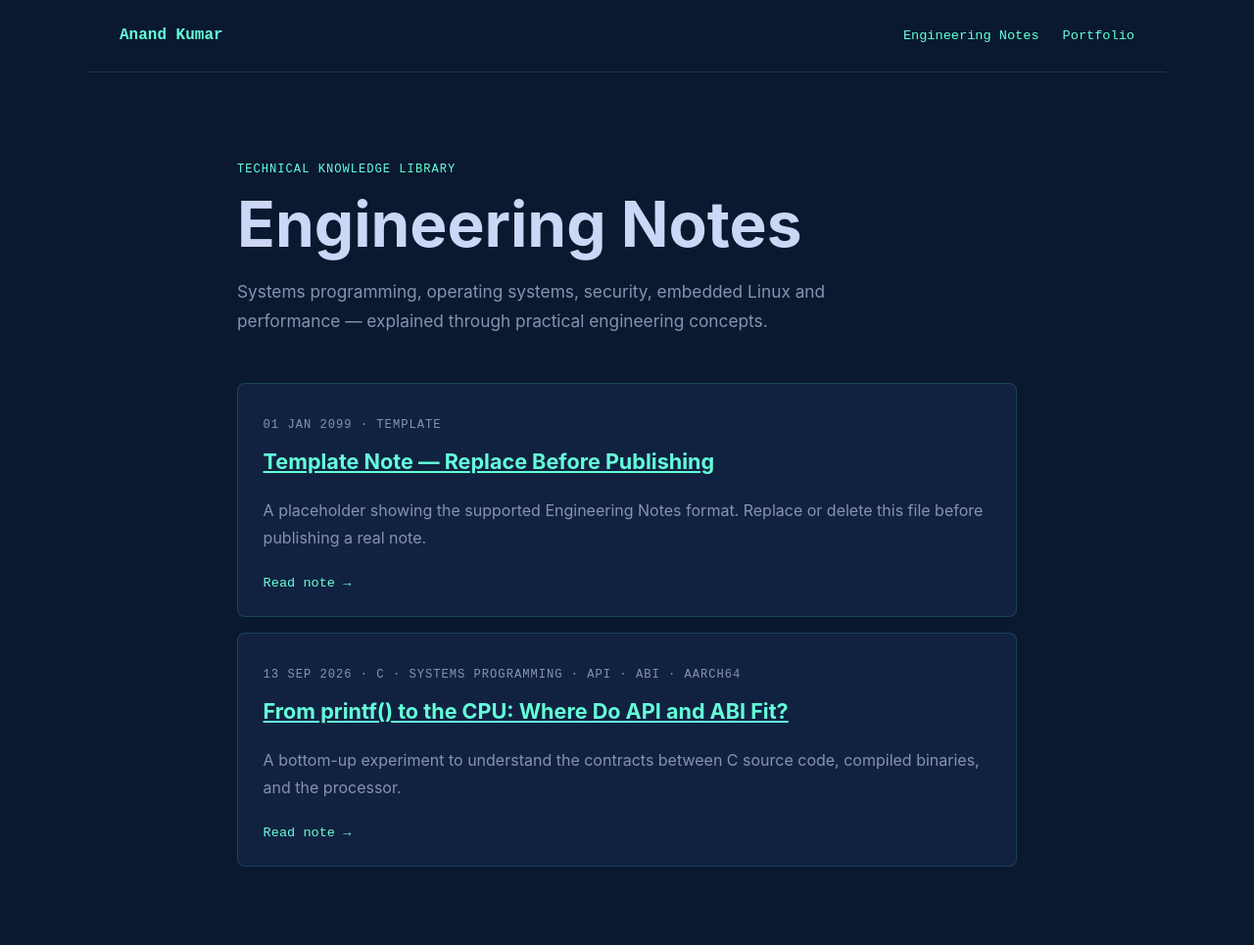
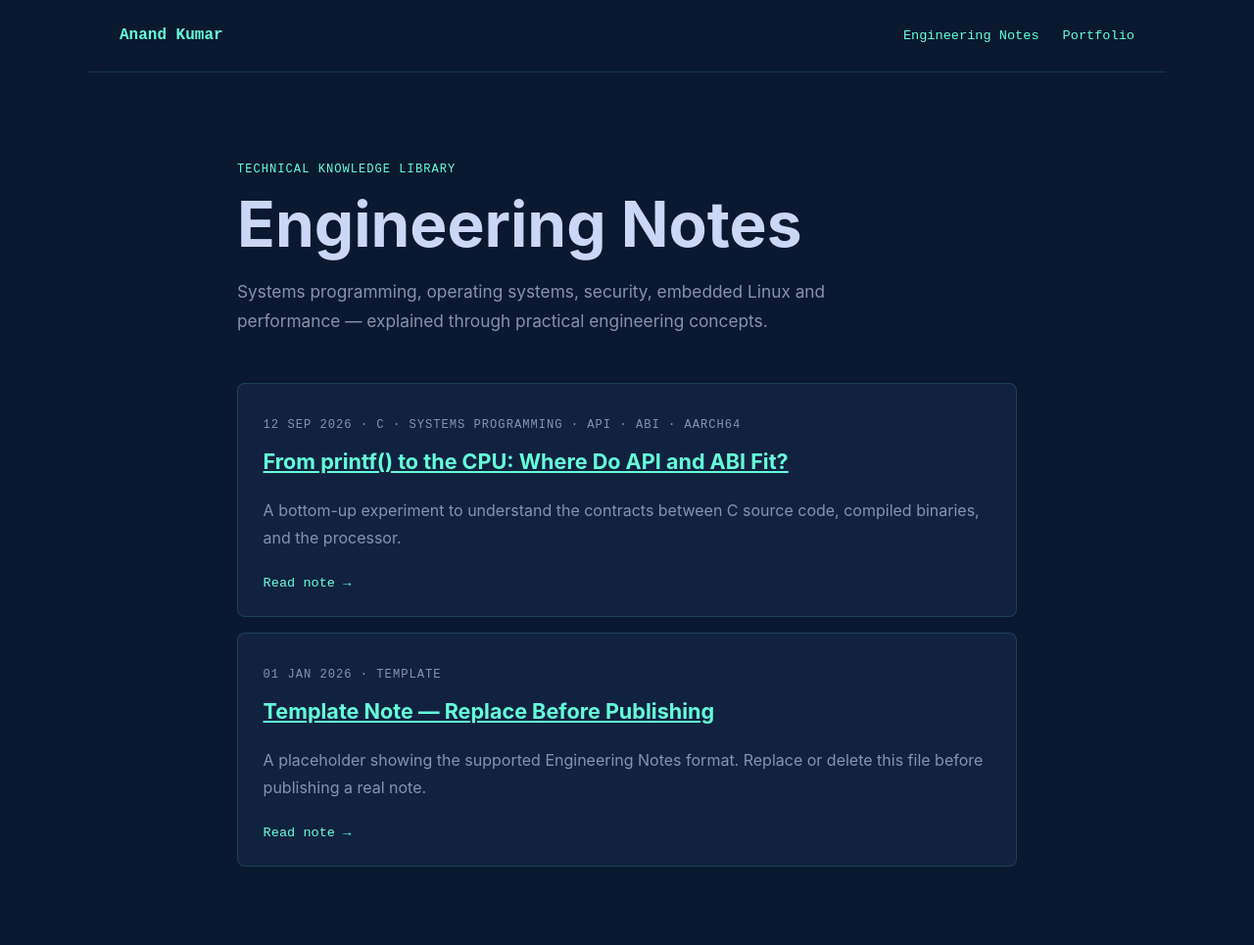
Before and after one commit to AnandIISc/AnandIISc.github.io, a Jekyll site: the page built from notes/index.html, in a window 1280 px wide. Shown: the whole page at 98% size. Built offline with Jekyll 4.4.1, drawn with Linux system fonts in a browser that asks for light colours.

Commit message:
Fix note publication dates

```diff
--- a/_notes/api-vs-abi.md
+++ b/_notes/api-vs-abi.md
@@ -1,7 +1,7 @@
 ---
 title: "From printf() to the CPU: Where Do API and ABI Fit?"
 description: "A bottom-up experiment to understand the contracts between C source code, compiled binaries, and the processor."
-date: 2026-09-13
+date: 2026-09-12
 tags:
   - C
   - systems programming
--- a/_notes/template-note.md
+++ b/_notes/template-note.md
@@ -2,7 +2,7 @@
 layout: note
 title: "Template Note — Replace Before Publishing"
 description: "A placeholder showing the supported Engineering Notes format. Replace or delete this file before publishing a real note."
-date: 2099-01-01
+date: 2026-01-01
 tags:
   - template
 author: Anand Kumar
```
